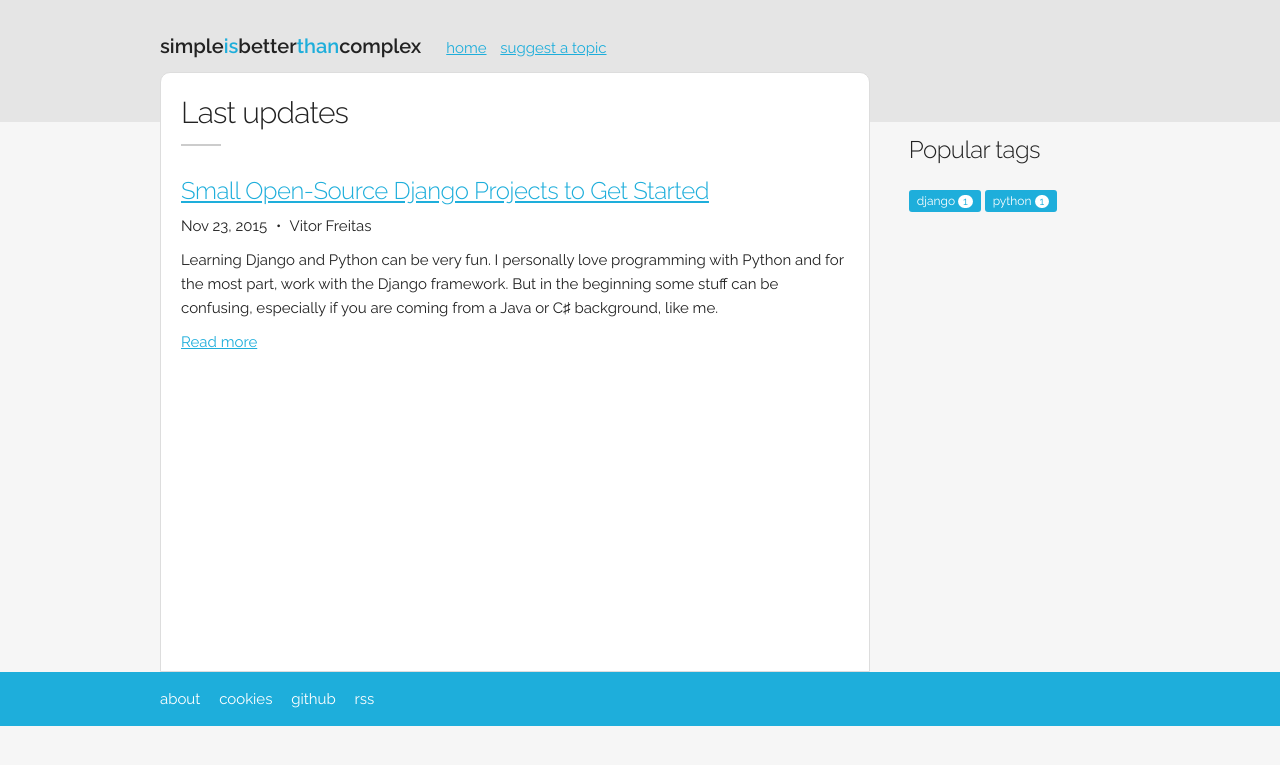
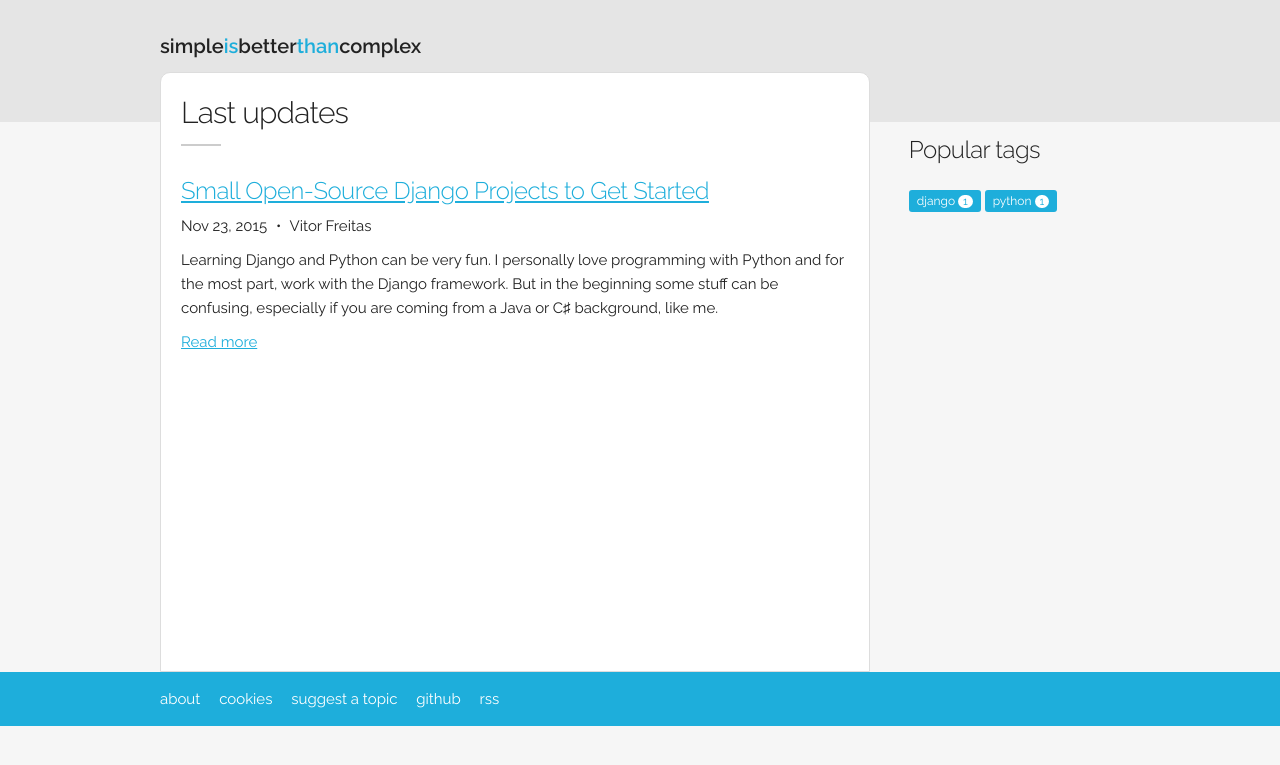
Before and after one commit to Timtech4u/simpleisbetterthancomplex.com, a Jekyll site: the page built from index.html, in a window 1280 px wide. Shown: the top 765 px of the page. Built offline with Jekyll 4.4.1, drawn with Linux system fonts in a browser that asks for light colours.

Commit message:
Update footer and header

```diff
--- a/_includes/footer.html
+++ b/_includes/footer.html
@@ -3,6 +3,7 @@
     <ul>
       <li><a href="{{ "/about/" | prepend: site.baseurl }}">about</a></li>
       <li><a href="{{ "/cookies/" | prepend: site.baseurl }}">cookies</a></li>
+      <li><a href="https://github.com/simpleisbetterthancomplex/simpleisbetterthancomplex.github.io/issues" target="_blank">suggest a topic</a></li>
       <li><a href="https://github.com/simpleisbetterthancomplex/" target="_blank">github</a></li>
       <li><a href="{{ "/feed.xml" | prepend: site.baseurl }}">rss</a></li>
     </ul>
--- a/_includes/header.html
+++ b/_includes/header.html
@@ -3,9 +3,5 @@
     <a href="{{ site.baseurl }}/" class="logo">
       simple<span>is</span>better<span>than</span>complex
     </a>
-    <nav>
-      <a href="/">home</a>
-      <a href="https://github.com/simpleisbetterthancomplex/simpleisbetterthancomplex.github.io/issues">suggest a topic</a>
-    </nav>
   </div>
 </header>
--- a/css/main.css
+++ b/css/main.css
@@ -990,15 +990,6 @@ article img {
   margin-left: 10px;
 }
 
-header nav {
-  display: inline;
-  margin-left: 2rem;
-}
-
-header nav a + a {
-  margin-left: 1rem;
-}
-
 .post h3 {
   border-bottom: 1px solid #e1e1e1;
   margin-top: 2rem;
```
